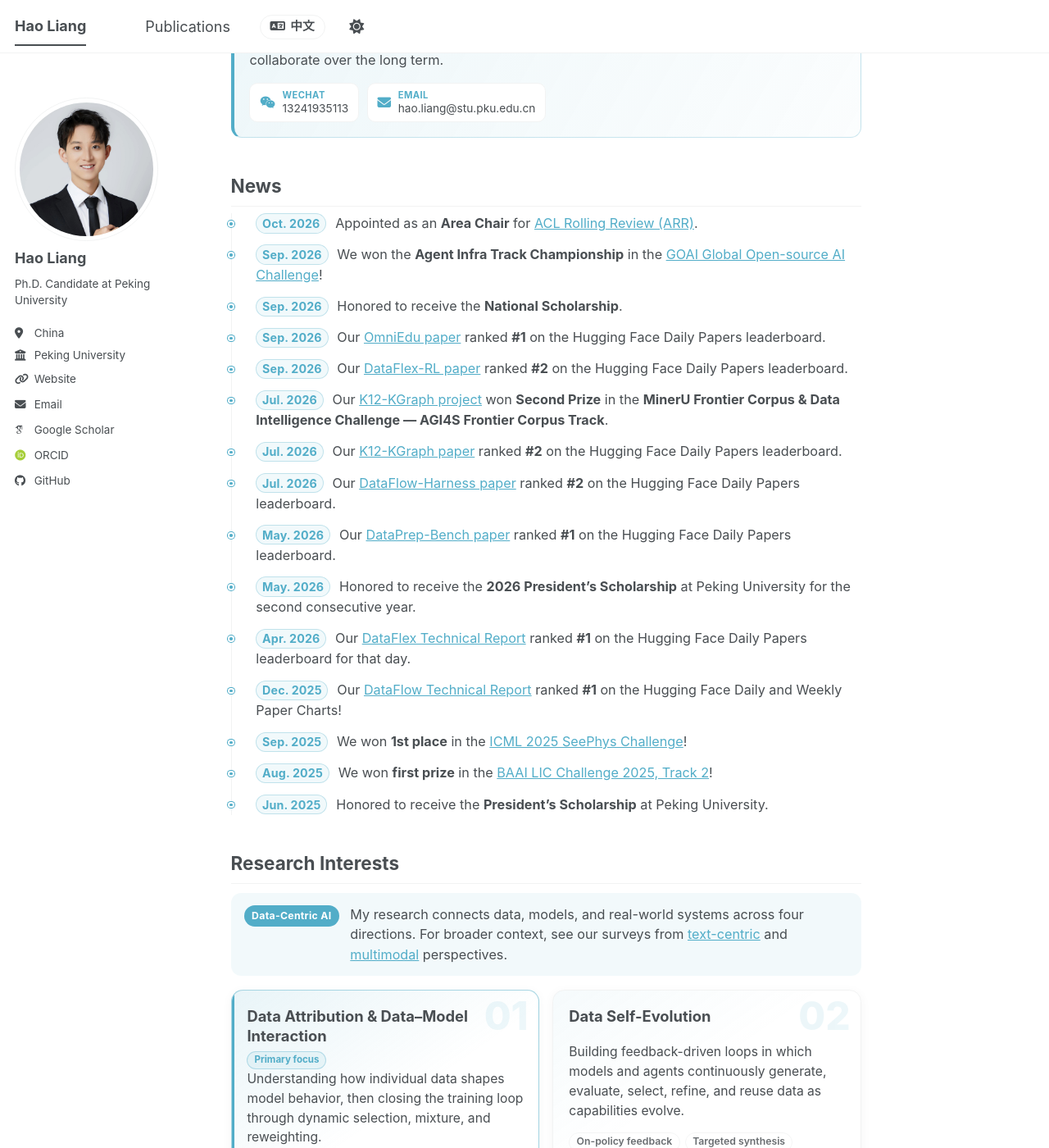
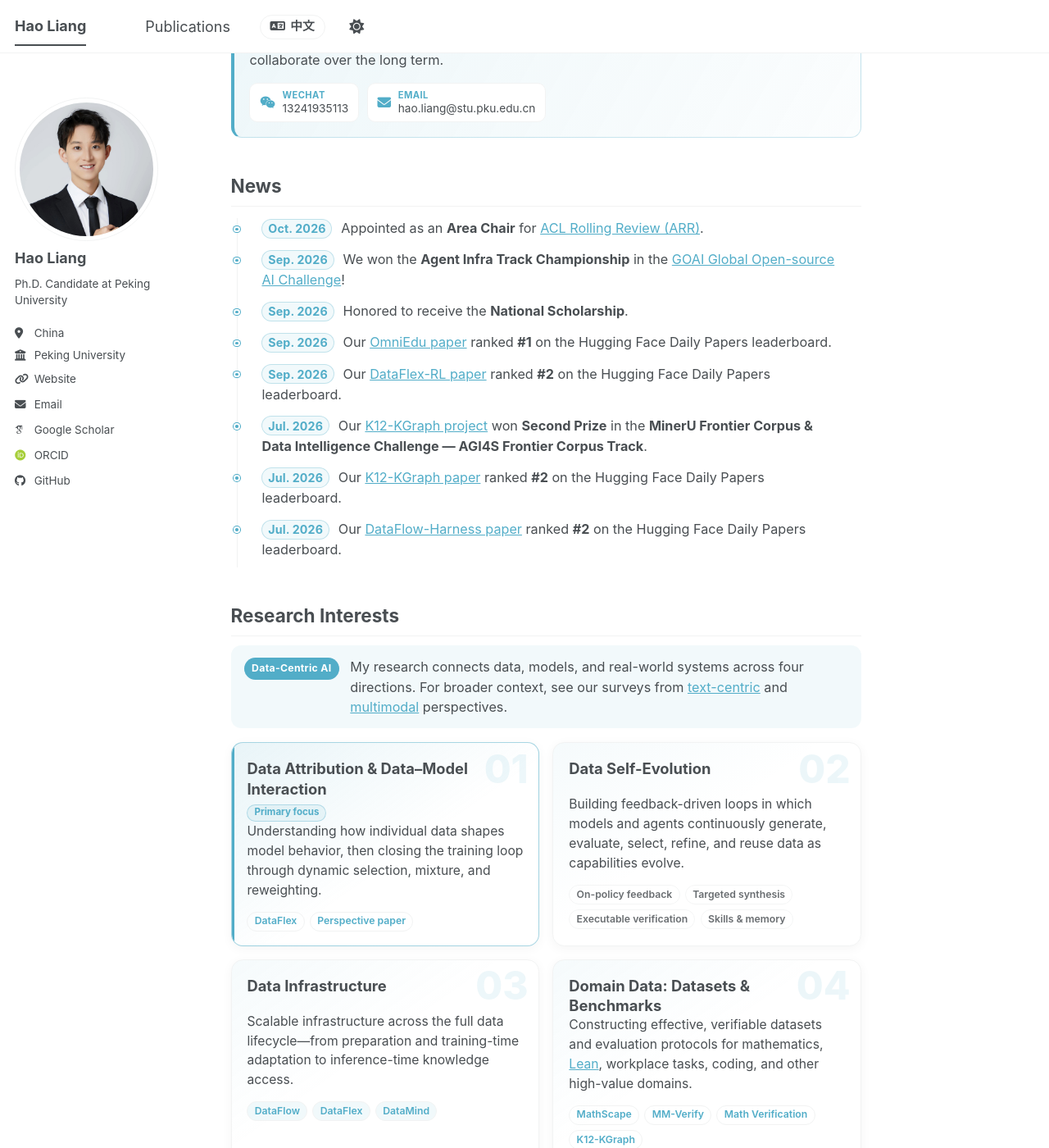
Before and after one commit to haolpku/haolpku.github.io, a Jekyll site: the page built from _pages/about.md, in a window 1280 px wide and 1400 px high, scrolled down 1058 px. Shown: the whole window at 82% size. Built offline with Jekyll 4.4.1, drawn with Linux system fonts in a browser that asks for light colours; some web fonts are replaced; a script bundle is joined from its source files by our own code; library files that are not in the unit come from our copies; some of the changed text lies outside the part shown.

Commit message:
Make homepage news and awards vertically scrollable

```diff
--- a/_pages/about.md
+++ b/_pages/about.md
@@ -66,7 +66,7 @@
 
 ## News
 
-<div class="news-list" markdown="1">
+<div class="news-list homepage-scroll" role="region" aria-label="News" tabindex="0" markdown="1">
 
 - **Oct. 2026** Appointed as an **Area Chair** for [ACL Rolling Review (ARR)](https://aclrollingreview.org/).
 - **Sep. 2026** We won the **Agent Infra Track Championship** in the [GOAI Global Open-source AI Challenge](https://www.goaihz.com/)!
@@ -203,7 +203,7 @@
 
 ## Honors & Awards
 
-<section class="honors-timeline" aria-label="Honors and awards timeline">
+<section class="honors-timeline homepage-scroll" aria-label="Honors and awards timeline" tabindex="0">
   <article class="honor-entry"><span class="honor-entry__year">2026</span><div class="honor-entry__content"><h3><a href="https://www.goaihz.com/">GOAI 2026 Agent Infra Track — Champion</a></h3><p>Global Open-source AI Challenge</p></div></article>
   <article class="honor-entry"><span class="honor-entry__year">2026</span><div class="honor-entry__content"><h3>National Scholarship</h3><p>Peking University</p></div></article>
   <article class="honor-entry"><span class="honor-entry__year">2026</span><div class="honor-entry__content"><h3>President's Scholarship</h3><p>Peking University · Second consecutive year</p></div></article>
--- /dev/null
+++ b/_sass/layout/_homepage-scroll.scss
@@ -0,0 +1,51 @@
+/* Keep long homepage lists compact without hiding any entries. */
+.homepage-scroll {
+  max-height: 24rem;
+  overflow-y: auto;
+  padding: 0.35rem 0.8rem 0.45rem 0;
+  scrollbar-gutter: stable;
+  scrollbar-width: thin;
+  scrollbar-color: var(--global-dark-border-color) transparent;
+  -webkit-overflow-scrolling: touch;
+
+  &::-webkit-scrollbar {
+    width: 6px;
+  }
+
+  &::-webkit-scrollbar-thumb {
+    border-radius: 999px;
+    background: var(--global-dark-border-color);
+  }
+
+  &:focus-visible {
+    outline: 2px solid var(--global-link-color);
+    outline-offset: 4px;
+    border-radius: 3px;
+  }
+}
+
+/* Leave room for timeline dots outside the news list's left border. */
+.news-list.homepage-scroll {
+  padding-left: 0.4rem;
+}
+
+@media (max-width: 600px) {
+  .homepage-scroll {
+    max-height: 20rem;
+  }
+}
+
+@media (max-height: 700px) {
+  .homepage-scroll {
+    max-height: 55vh;
+  }
+}
+
+@media print {
+  .homepage-scroll {
+    max-height: none;
+    overflow: visible;
+    padding-right: 0;
+    scrollbar-gutter: auto;
+  }
+}
--- a/_sass/layout/_homepage-sections.scss
+++ b/_sass/layout/_homepage-sections.scss
@@ -418,16 +418,6 @@
 .honors-timeline {
   position: relative;
   margin: 0.2rem 0 1.5rem;
-
-  &:before {
-    content: "";
-    position: absolute;
-    top: 0.65rem;
-    bottom: 0.65rem;
-    left: 4.1rem;
-    width: 1px;
-    background: var(--global-border-color);
-  }
 }
 
 .honor-entry {
@@ -436,6 +426,21 @@
   grid-template-columns: 3.35rem minmax(0, 1fr);
   gap: 1.55rem;
   align-items: start;
+
+  /* Attach the connecting line to entries so it spans the scrollable content. */
+  &:after {
+    content: "";
+    position: absolute;
+    top: 0.65rem;
+    bottom: -0.65rem;
+    left: 4.1rem;
+    width: 1px;
+    background: var(--global-border-color);
+  }
+
+  &:last-child:after {
+    display: none;
+  }
 
   &:before {
     content: "";
--- a/assets/css/main.scss
+++ b/assets/css/main.scss
@@ -39,6 +39,7 @@
     "layout/publications",
     "layout/news",
     "layout/homepage-sections",
+    "layout/homepage-scroll",
 
     "vendor/font-awesome/fontawesome",
     "vendor/font-awesome/solid",
```
Also changed, not shown: _pages/about-zh.md (+2 -2 lines).
